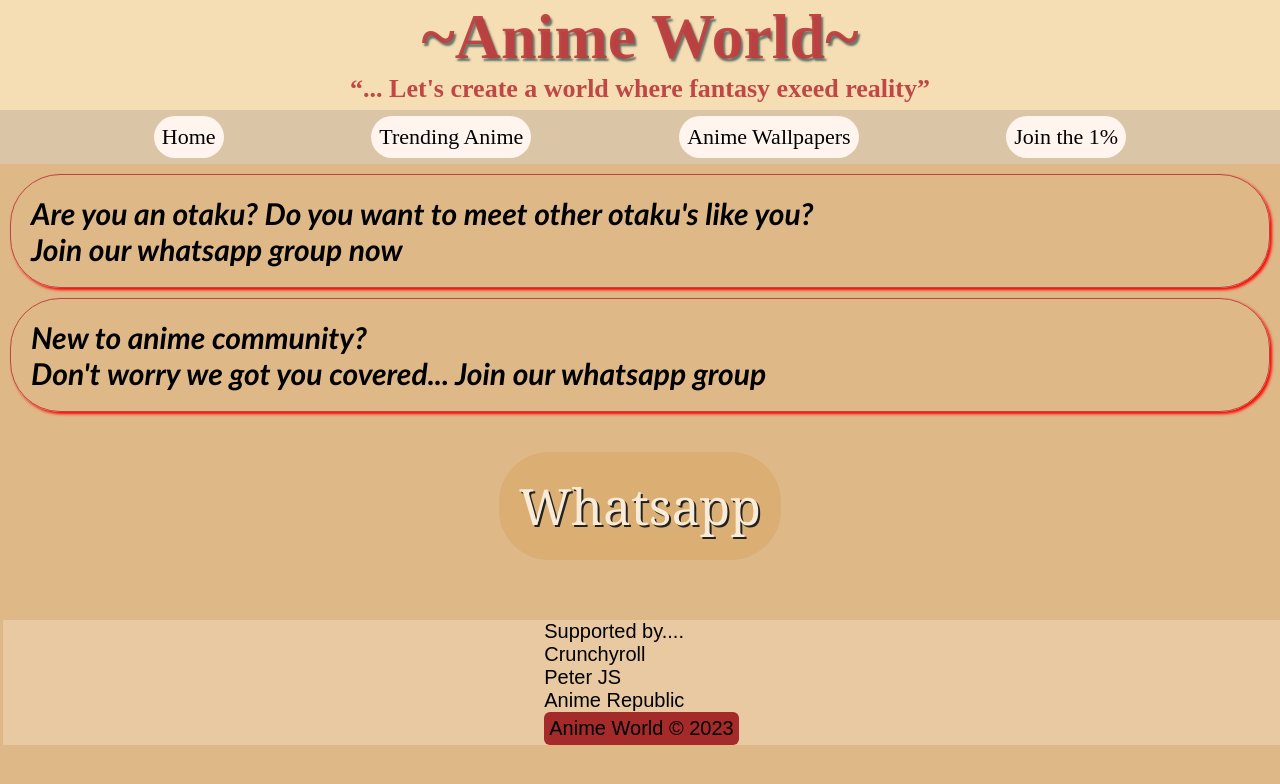
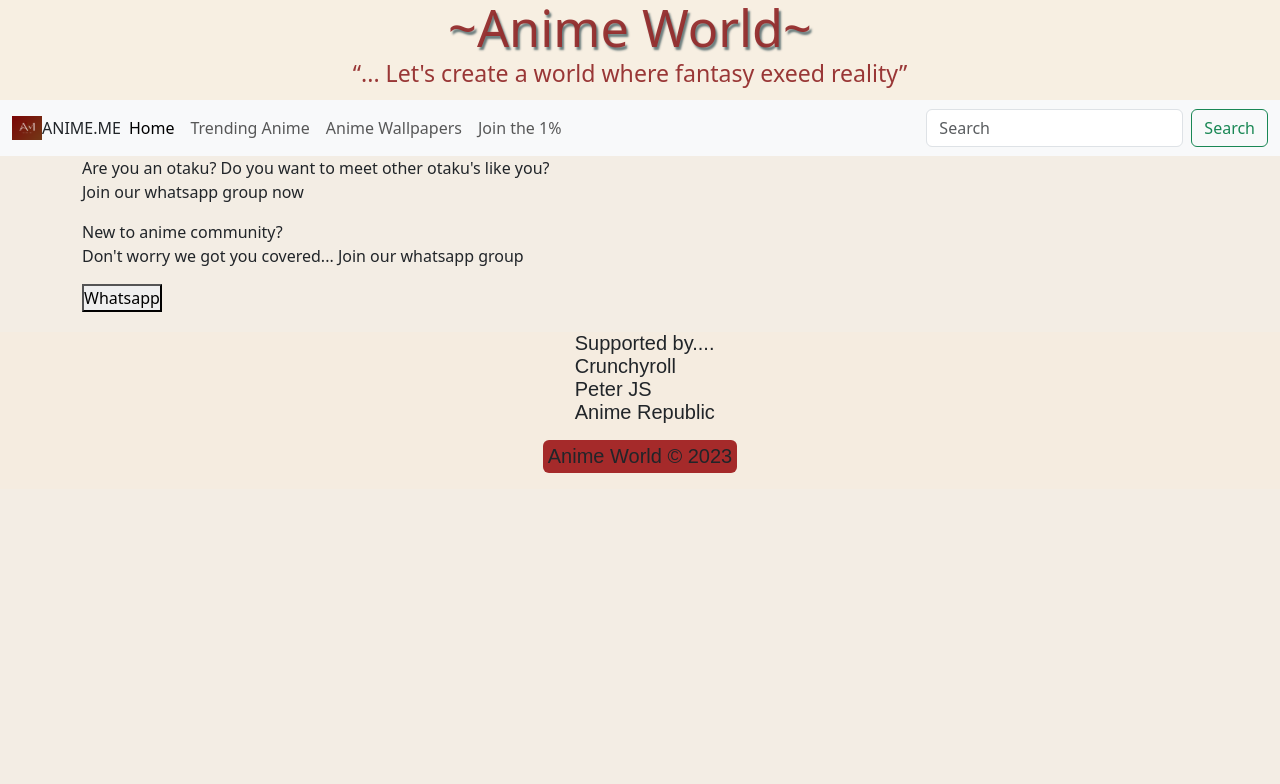
Before and after one commit to PetJs/PetJs.github.io, a plain HTML site: page index4.html in a window 1280 px wide. Drawn offline with nearby package versions, Linux system fonts and the light colour scheme.

Commit message:
changing navbar

```diff
--- a/index4.html
+++ b/index4.html
@@ -4,21 +4,56 @@
     <meta charset="UTF-8">
     <meta http-equiv="X-UA-Compatible" content="IE=edge">
     <meta name="viewport" content="width=device-width, initial-scale=1.0">
-    <title>Contact Us</title>
-    <link rel="stylesheet" href="style4.css">
+    <title>Join us</title>
+    <link href="https://cdn.jsdelivr.net/npm/bootstrap@5.3.1/dist/css/bootstrap.min.css" rel="stylesheet" integrity="sha384-4bw+/aepP/YC94hEpVNVgiZdgIC5+VKNBQNGCHeKRQN+PtmoHDEXuppvnDJzQIu9" crossorigin="anonymous">
+    <link rel="stylesheet" href="style.css">
 </head>
 <body>
     <header class="header">
         <h1 class="h1">
-            ~Anime World~
-            <p class="p"><q>... Let's create a world where fantasy exeed reality</q></p>
+            <span>~Anime World~</span>
+            <p class="p"><span><q>... Let's create a world where fantasy exeed reality</q></span></p>
         </h1>
-        <div class="tab">
-            <a href="index.html">Home</a>
-            <a href="index2.html">Trending Anime</a>
-            <a href="index3.html">Anime Wallpapers</a>
-            <a href="index4.html">Join the 1%</a>
-        </div>
+        <nav class="navbar navbar-expand-lg bg-body-tertiary" style="background-color: #deb887;">
+            <div class="container-fluid">
+                <img src="A.png" alt="Logo" width="30" height="24" class="d-inline-block align-text-top">
+                        ANIME.ME
+                <button class="navbar-toggler" type="button" data-bs-toggle="collapse" data-bs-target="#navbarSupportedContent" aria-controls="navbarSupportedContent" aria-expanded="false" aria-label="Toggle navigation">
+                 <span class="navbar-toggler-icon"></span>
+                </button>
+                <div class="collapse navbar-collapse" id="navbarSupportedContent">
+                    <ul class="navbar-nav me-auto mb-2 mb-lg-0">
+                        <li class="nav-item">
+                            <a class="nav-link active" aria-current="page" href="index.html">Home</a>
+                        </li>
+                        <li class="nav-item">
+                            <a class="nav-link" href="index2.html">Trending Anime</a>
+                        </li>
+                        <!--<li class="nav-item dropdown">
+                            <a class="nav-link dropdown-toggle" href="#" role="button" data-bs-toggle="dropdown" aria-expanded="false">
+                            Dropdown
+                            </a>
+                            <ul class="dropdown-menu">
+                            <li><a class="dropdown-item" href="#">Action</a></li>
+                            <li><a class="dropdown-item" href="#">Another action</a></li>
+                            <li><hr class="dropdown-divider"></li>
+                            <li><a class="dropdown-item" href="#">Something else here</a></li>
+                            </ul>
+                        </li>-->
+                        <li class="nav-item">
+                            <a class="nav-link" href="index3.html">Anime Wallpapers</a>
+                        </li>
+                        <li class="nav-item">
+                            <a class="nav-link" href="index4.html">Join the 1%</a>
+                        </li>
+                    </ul>
+                    <form class="d-flex" role="search">
+                        <input class="form-control me-2" type="search" placeholder="Search" aria-label="Search">
+                        <button class="btn btn-outline-success" type="submit">Search</button>
+                    </form>
+                </div>
+            </div>
+        </nav>
     </header>
     <main class="container">
         <div>
@@ -46,5 +81,7 @@
            <p>Anime World &copy; 2023</p>
         </div>
     </footer>
+    <script src="https://cdn.jsdelivr.net/npm/@popperjs/core@2.11.8/dist/umd/popper.min.js" integrity="sha384-I7E8VVD/ismYTF4hNIPjVp/Zjvgyol6VFvRkX/vR+Vc4jQkC+hVqc2pM8ODewa9r" crossorigin="anonymous"></script>
+    <script src="https://cdn.jsdelivr.net/npm/bootstrap@5.3.1/dist/js/bootstrap.min.js" integrity="sha384-Rx+T1VzGupg4BHQYs2gCW9It+akI2MM/mndMCy36UVfodzcJcF0GGLxZIzObiEfa" crossorigin="anonymous"></script>
 </body>
 </html>
```
